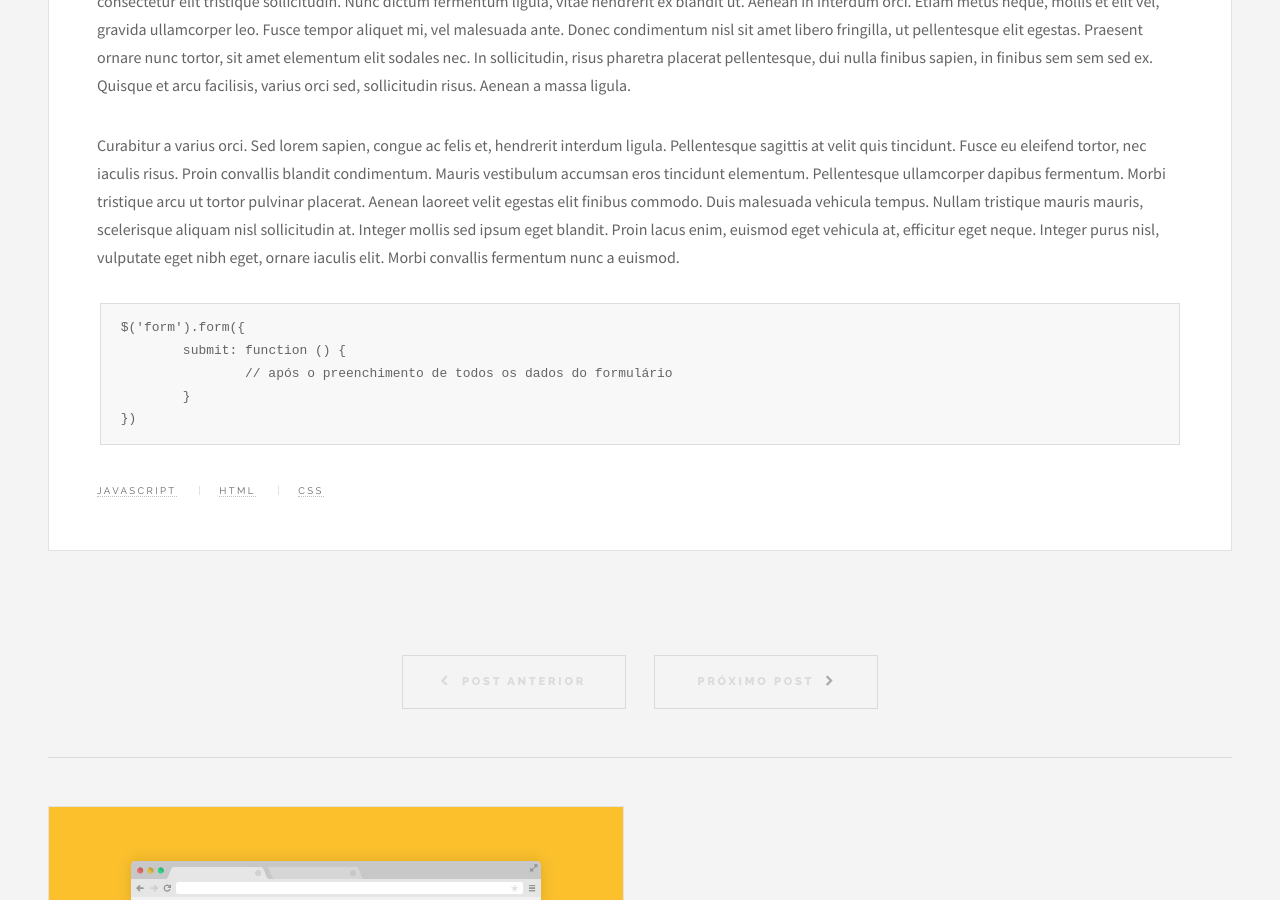
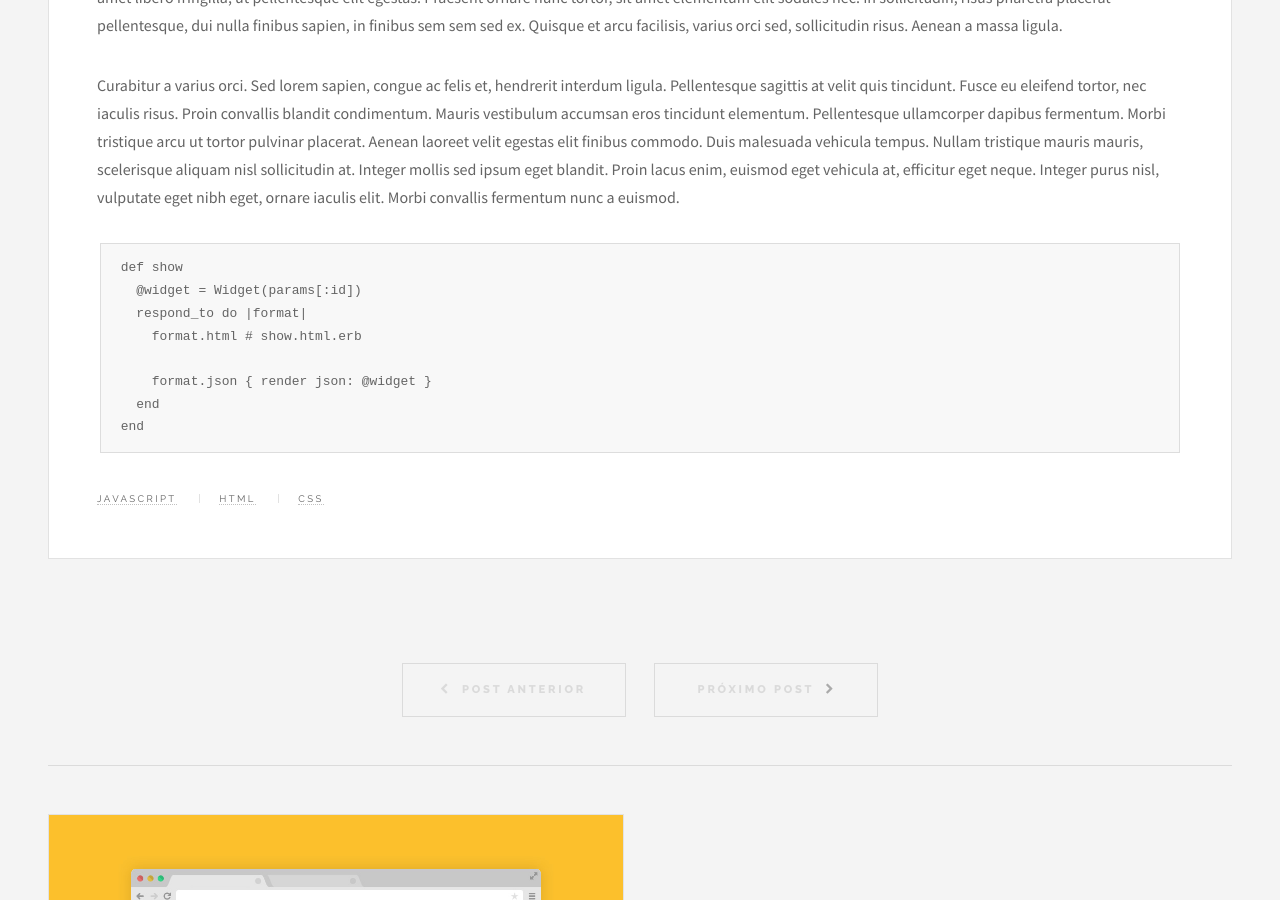
Before and after one commit to alexrohleder/blog.alexrohleder.com, a Jekyll site: the page built from _posts/2016-01-09-singleline-form.md, in a window 1280 px wide and 900 px high, scrolled down 1709 px. Built offline with Jekyll 4.4.1, drawn with Linux system fonts in a browser that asks for light colours; nearby versions of some CDN libraries; comment, search, counter and statistics services are not loaded.

Commit message:
test post excerpt

````diff
--- a/_posts/2016-01-09-singleline-form.md
+++ b/_posts/2016-01-09-singleline-form.md
@@ -1,25 +1,28 @@
 ---
-layout     : post
-title      : Singleline Form
-date       : 2016-01-09 00:11:01
-categories : javascript html css sass
-tags       : javascript html css sass
-image      : /content/2016/singleline-form/thumbnail.jpg
-preview    : /content/2016/singleline-form/index.html
-download   : /content/2016/singleline-form/singleline-form.zip
-comments   : true
+layout            : post
+title             : Singleline Form
+date              : 2016-01-09 00:11:01
+categories        : javascript html css sass
+tags              : javascript html css sass
+image             : /content/2016/singleline-form/thumbnail.jpg
+preview           : /content/2016/singleline-form/index.html
+download          : /content/2016/singleline-form/singleline-form.zip
+comments          : true
+excerpt_separator : <!-- more -->
 ---
 
 Lorem ipsum dolor sit amet, consectetur adipiscing elit. Suspendisse eu odio luctus urna semper commodo ac bibendum lectus. Etiam finibus iaculis dui, in venenatis dui ultrices in. Quisque lorem elit, feugiat eget placerat et, venenatis vel ex. Pellentesque consectetur tempor erat. Sed efficitur lacinia mauris sit amet ultrices. Praesent rhoncus tincidunt tortor at mattis. Curabitur sit amet faucibus risus. Morbi ultrices leo dolor. Proin sodales nulla eget condimentum interdum. Donec rhoncus libero nec orci dapibus imperdiet. Aenean vulputate egestas justo quis condimentum. Aliquam ac tincidunt quam. Cras et gravida massa. In maximus turpis neque, eu egestas elit ullamcorper quis.
-
+<!-- more -->
 In in varius erat. In blandit diam eleifend quam gravida, et lacinia mi consectetur. Ut non feugiat odio. Nullam consectetur interdum facilisis. Curabitur venenatis consectetur elit tristique sollicitudin. Nunc dictum fermentum ligula, vitae hendrerit ex blandit ut. Aenean in interdum orci. Etiam metus neque, mollis et elit vel, gravida ullamcorper leo. Fusce tempor aliquet mi, vel malesuada ante. Donec condimentum nisl sit amet libero fringilla, ut pellentesque elit egestas. Praesent ornare nunc tortor, sit amet elementum elit sodales nec. In sollicitudin, risus pharetra placerat pellentesque, dui nulla finibus sapien, in finibus sem sem sed ex. Quisque et arcu facilisis, varius orci sed, sollicitudin risus. Aenean a massa ligula.
 
 Curabitur a varius orci. Sed lorem sapien, congue ac felis et, hendrerit interdum ligula. Pellentesque sagittis at velit quis tincidunt. Fusce eu eleifend tortor, nec iaculis risus. Proin convallis blandit condimentum. Mauris vestibulum accumsan eros tincidunt elementum. Pellentesque ullamcorper dapibus fermentum. Morbi tristique arcu ut tortor pulvinar placerat. Aenean laoreet velit egestas elit finibus commodo. Duis malesuada vehicula tempus. Nullam tristique mauris mauris, scelerisque aliquam nisl sollicitudin at. Integer mollis sed ipsum eget blandit. Proin lacus enim, euismod eget vehicula at, efficitur eget neque. Integer purus nisl, vulputate eget nibh eget, ornare iaculis elit. Morbi convallis fermentum nunc a euismod.
 
-```js
-$('form').form({
-	submit: function () {
-		// após o preenchimento de todos os dados do formulário
-	}
-})
-```
+{% highlight ruby %}
+def show
+  @widget = Widget(params[:id])
+  respond_to do |format|
+    format.html # show.html.erb
+    format.json { render json: @widget }
+  end
+end
+{% endhighlight %}
````
